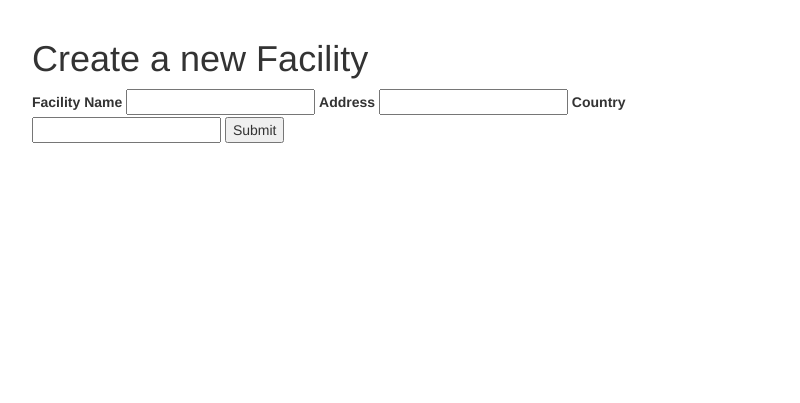
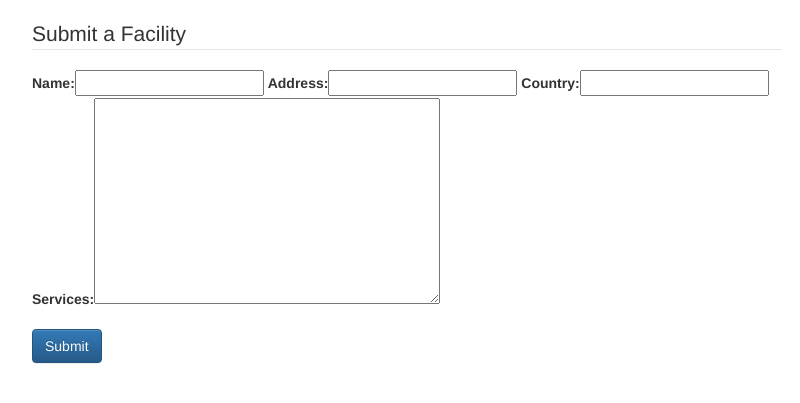
Before and after one commit to hassanshamim/nomad_emergency, a Django app: page /facility/new in a window 1280 px wide. Shown: the part 51-454 px from the top of the page, without its empty margins (233-1033 px from the left). Run offline with Django 3.2, Linux system fonts and the light colour scheme; some libraries are stand-ins or nearby versions.

Commit message:
Switch to rendering FacilityForm in template

```diff
--- /dev/null
+++ b/emergency/maps/forms.py
@@ -0,0 +1,9 @@
+from django.forms import ModelForm
+
+from .models import Facility
+
+class FacilityForm(ModelForm):
+    """ Form for creating new Facilities. """
+    class Meta:
+        model = Facility
+        fields = ['name', 'address', 'country', 'services']
--- a/emergency/maps/templates/maps/new.html
+++ b/emergency/maps/templates/maps/new.html
@@ -1,21 +1,18 @@
 {% extends "maps/base.html" %}
  {% block content %}
 <div class='container'>
-<div class="row">
-    <div class='col-md-8 col-md-offset-2'>
-        <h1>Create a new Facility</h1>
-        {% if error_message %}
-        <p><strong>{{ error_message }}</strong></p>{% endif %}
-        <form action="{% url 'new' %}" method="post">
-            {% csrf_token %}
-            <label for="name">Facility Name</label>
-            <input type="text" id='name' name='name'>
-            <label for="address">Address</label>
-            <input type="text" id='address' name='address'>
-            <label for="country">Country</label>
-            <input type="text" maxlength="3" id='country' name='country'>
-            <input type="submit" value="Submit" />
-        </form>
+    <div class="row">
+        <div class="col-md-8 col-md-offset-2">
+            <form action="{% url 'new' %}" method="POST" role="form">
+                {% csrf_token %}
+                <legend>Submit a Facility</legend>
+                <div class="form-group">
+                    {{ facility_form }}
+                    {% comment %}TODO: add more granular rendering and markup with bootstrap{% endcomment %}
+                </div>
+                <button type="submit" class="btn btn-primary">Submit</button>
+            </form>
+        </div>
     </div>
 </div>
 </div>
--- a/emergency/maps/views.py
+++ b/emergency/maps/views.py
@@ -26,4 +26,4 @@ def new_facility(request):
         loc.save()
         return HttpResponseRedirect(reverse('facility', args=(loc.pk,)))
 
-    return render(request, 'maps/new.html')
+    return render(request, 'maps/new.html', context={'facility_form': FacilityForm()})
```
